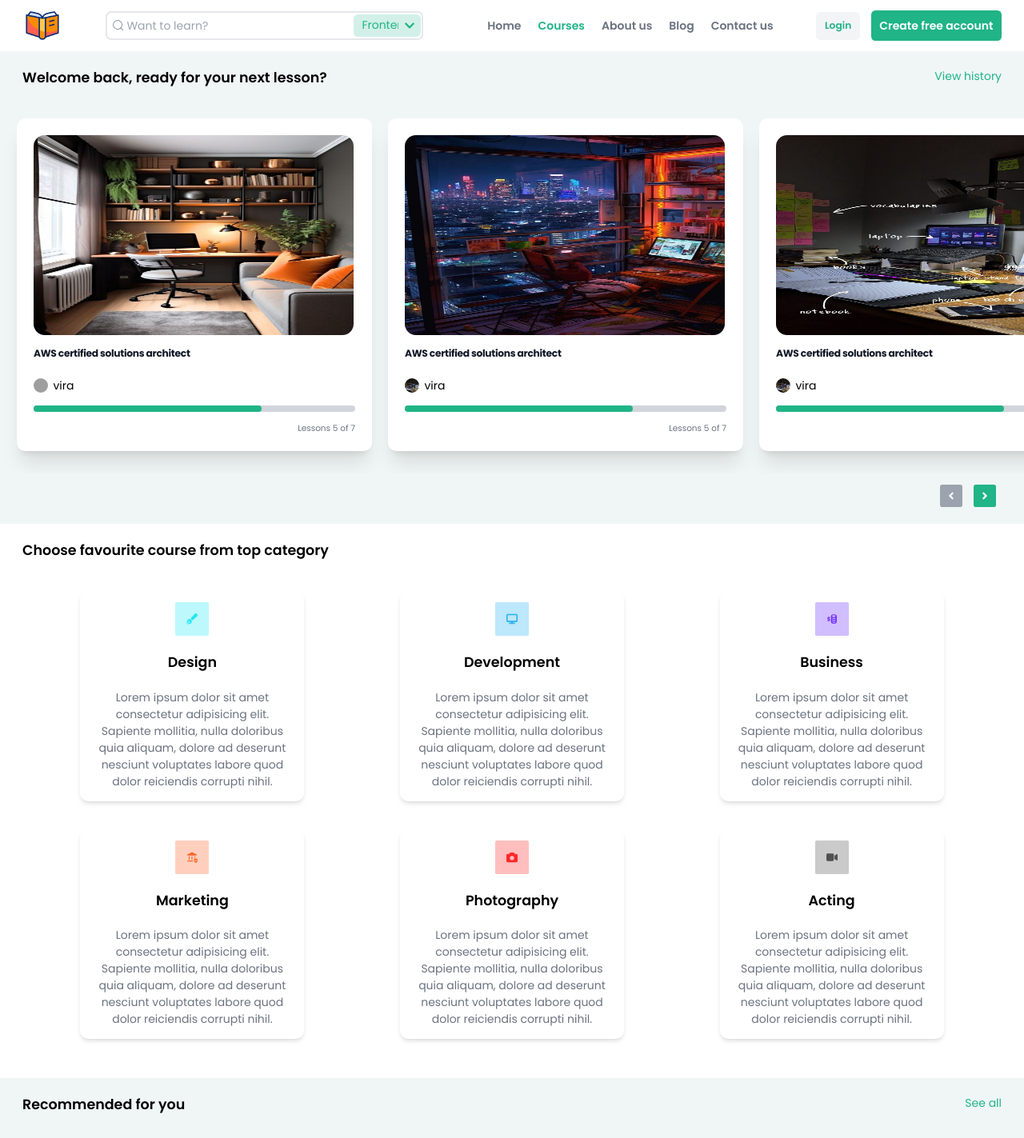
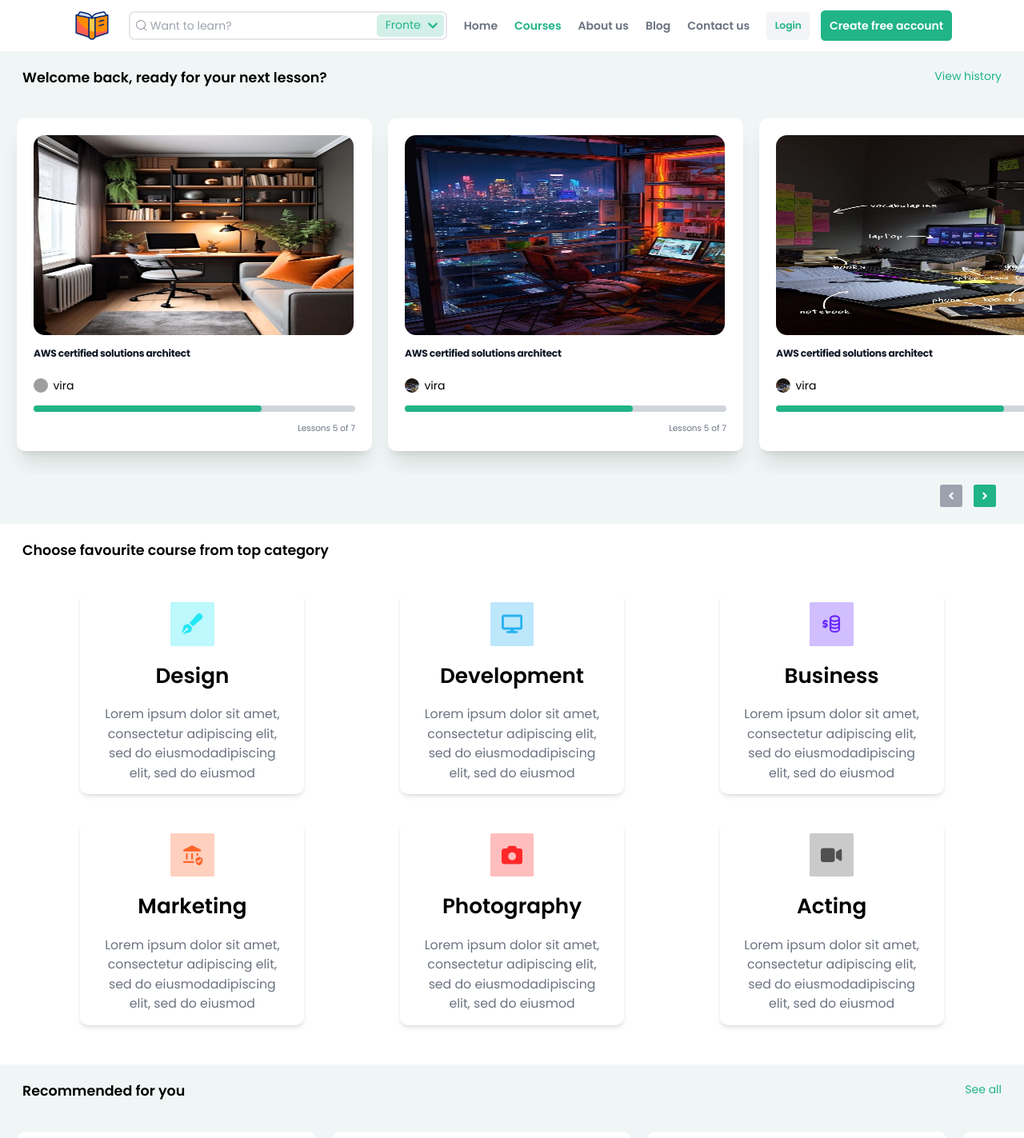
Before and after one commit to SiriusEG/Codixa_Front, a Next.js app: page /courses in a window 1280 px wide. Shown: the top 1423 px of the page at 80% size. Built offline with nearby package versions, Linux system fonts and the light colour scheme; grey boxes are pictures that could not be loaded.

Commit message:
some changes in header and courses page

```diff
--- /dev/null
+++ b/src/app/(pages)/aboutus/page.jsx
@@ -0,0 +1,7 @@
+import React from "react";
+
+function page() {
+  return <div>page</div>;
+}
+
+export default page;
--- a/src/app/(pages)/components/header/Header.jsx
+++ b/src/app/(pages)/components/header/Header.jsx
@@ -8,14 +8,13 @@ import Search from "./Search";
 export default function Header() {
   return (
     <header className="bg-white">
-      <div className=" flex h-auto w-full items-center gap-x-1 sm:gap-x-6 px-4 py-2 sm:px-6 lg:px-8 flex-wrap">
+      <div className=" flex h-auto lg:max-w-fit w-full items-center gap-x-1 sm:gap-x-6 px-4 py-2 sm:px-6 lg:px-8 flex-wrap mx-auto">
         {/* logo */}
         <Link className=" text-primary mr-auto" href="/">
-          <span className="sr-only">Home</span>
           <Image src="/logo.gif" alt="logo" width={50} height={50} />
         </Link>
 
-        <div className="hidden lg:flex flex-1 justify-around gap-4 items-center ">
+        <div className="hidden lg:flex flex-1 justify-center gap-6 items-center ">
           {/* search bar */}
           <Search />
 
@@ -24,7 +23,7 @@ export default function Header() {
         </div>
 
         {/* login and signup */}
-        <div className="flex items-center gap-1 sm:gap-4">
+        <div className="flex items-center gap-2 sm:gap-4">
           <Link
             className=" rounded-md text-sm bg-gray-100 px-3  py-2.5  font-semibold text-primary transition hover:text-hoverPrimary "
             href="/registration"
--- a/src/app/(pages)/components/header/NavListCS.jsx
+++ b/src/app/(pages)/components/header/NavListCS.jsx
@@ -15,7 +15,7 @@ function NavListCS() {
             href="/"
             className={`${
               pathname === "/" ? "text-primary" : "text-gray-500"
-            } transition hover:text-hoverPrimary font-semibold `}
+            } transition hover:text-primary-100 font-semibold `}
           >
             Home
           </Link>
@@ -26,7 +26,7 @@ function NavListCS() {
             href="/courses"
             className={`${
               pathname === "/courses" ? "text-primary" : "text-gray-500"
-            } transition hover:text-hoverPrimary font-semibold `}
+            } transition hover:text-primary-100 font-semibold `}
           >
             Courses
           </Link>
@@ -37,7 +37,7 @@ function NavListCS() {
             href="/aboutus"
             className={`${
               pathname === "/aboutus" ? "text-primary" : "text-gray-500"
-            } transition hover:text-hoverPrimary font-semibold `}
+            } transition hover:text-primary-100 font-semibold `}
           >
             About us
           </Link>
@@ -48,7 +48,7 @@ function NavListCS() {
             href="/blog"
             className={`${
               pathname === "/blog" ? "text-primary" : "text-gray-500"
-            } transition hover:text-hoverPrimary font-semibold `}
+            } transition hover:text-primary-100 font-semibold `}
           >
             Blog
           </Link>
@@ -59,7 +59,7 @@ function NavListCS() {
             href="/contactus"
             className={`${
               pathname === "/contactus" ? "text-primary" : "text-gray-500"
-            } transition hover:text-hoverPrimary font-semibold `}
+            } transition hover:text-primary-100 font-semibold `}
           >
             Contact us
           </Link>
--- a/src/app/(pages)/courses/components/2-second-sec/CategoryCard.jsx
+++ b/src/app/(pages)/courses/components/2-second-sec/CategoryCard.jsx
@@ -16,12 +16,12 @@ function CategoryCard({ category }) {
             opacity: 0.3,
           }}
         ></div>
-        <category.icon className="relative z-10" />
+        <category.icon className="relative z-10 text-3xl font-black" />
       </div>
 
-      <h3 className="text-xl font-semibold">{category.name}</h3>
+      <h3 className="text-3xl font-semibold">{category.name}</h3>
 
-      <p className="text-gray-500">{category.desc}</p>
+      <p className="text-gray-500 text-lg font-normal">{category.desc}</p>
     </div>
   );
 }
--- a/src/app/(pages)/courses/components/2-second-sec/TopCategory.jsx
+++ b/src/app/(pages)/courses/components/2-second-sec/TopCategory.jsx
@@ -9,42 +9,42 @@ const dummyCategories = [
     id: 0,
     name: "Design",
     icon: FaPenFancy,
-    desc: "Lorem ipsum dolor sit amet consectetur adipisicing elit. Sapiente mollitia, nulla doloribus quia aliquam, dolore ad deserunt nesciunt voluptates labore quod dolor reiciendis corrupti nihil.",
+    desc: "Lorem ipsum dolor sit amet, consectetur adipiscing elit, sed do eiusmodadipiscing elit, sed do eiusmod",
     color: "#24e7f5",
   },
   {
     id: 1,
     name: "Development",
     icon: FaDisplay,
-    desc: "Lorem ipsum dolor sit amet consectetur adipisicing elit. Sapiente mollitia, nulla doloribus quia aliquam, dolore ad deserunt nesciunt voluptates labore quod dolor reiciendis corrupti nihil.",
+    desc: "Lorem ipsum dolor sit amet, consectetur adipiscing elit, sed do eiusmodadipiscing elit, sed do eiusmod",
     color: "#27b1f1",
   },
   {
     id: 2,
     name: "Business",
     icon: TbBusinessplan,
-    desc: "Lorem ipsum dolor sit amet consectetur adipisicing elit. Sapiente mollitia, nulla doloribus quia aliquam, dolore ad deserunt nesciunt voluptates labore quod dolor reiciendis corrupti nihil.",
+    desc: "Lorem ipsum dolor sit amet, consectetur adipiscing elit, sed do eiusmodadipiscing elit, sed do eiusmod",
     color: "#6928ff",
   },
   {
     id: 3,
     name: "Marketing",
     icon: MdAssuredWorkload,
-    desc: "Lorem ipsum dolor sit amet consectetur adipisicing elit. Sapiente mollitia, nulla doloribus quia aliquam, dolore ad deserunt nesciunt voluptates labore quod dolor reiciendis corrupti nihil.",
+    desc: "Lorem ipsum dolor sit amet, consectetur adipiscing elit, sed do eiusmodadipiscing elit, sed do eiusmod",
     color: "#ff6529",
   },
   {
     id: 4,
     name: "Photography",
     icon: FaCamera,
-    desc: "Lorem ipsum dolor sit amet consectetur adipisicing elit. Sapiente mollitia, nulla doloribus quia aliquam, dolore ad deserunt nesciunt voluptates labore quod dolor reiciendis corrupti nihil.",
+    desc: "Lorem ipsum dolor sit amet, consectetur adipiscing elit, sed do eiusmodadipiscing elit, sed do eiusmod",
     color: "#ff2828",
   },
   {
     id: 5,
     name: "Acting",
     icon: FaVideo,
-    desc: "Lorem ipsum dolor sit amet consectetur adipisicing elit. Sapiente mollitia, nulla doloribus quia aliquam, dolore ad deserunt nesciunt voluptates labore quod dolor reiciendis corrupti nihil.",
+    desc: "Lorem ipsum dolor sit amet, consectetur adipiscing elit, sed do eiusmodadipiscing elit, sed do eiusmod",
     color: "#505050",
   },
 ];
```
